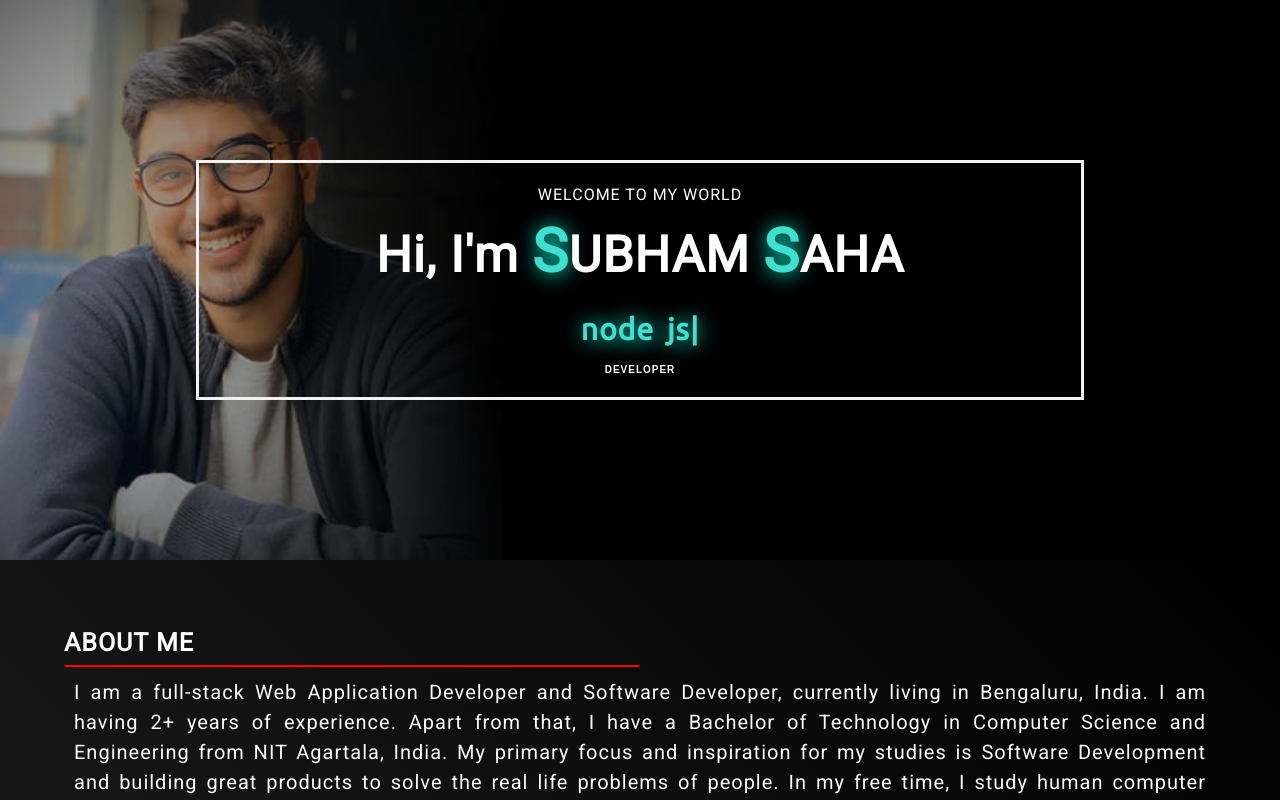
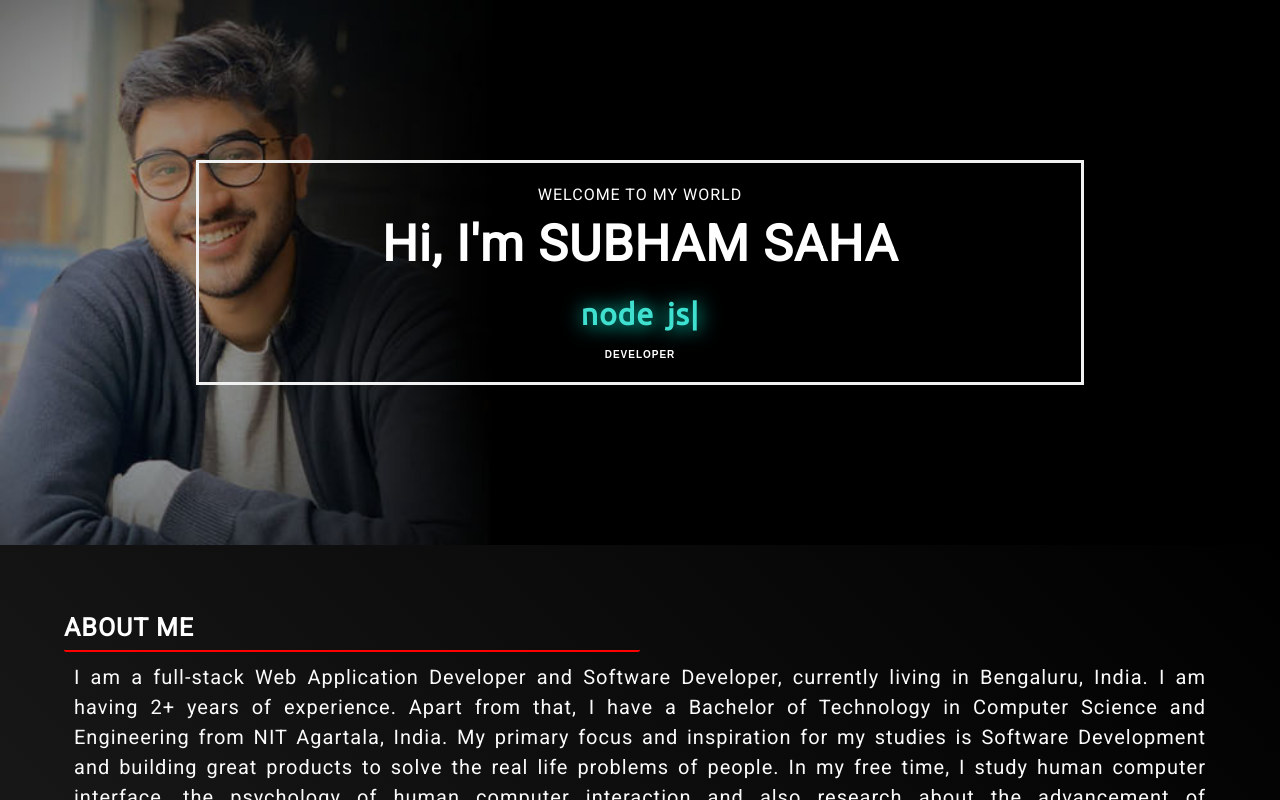
Before and after one commit to Subhamsahadeep/portfolio, a React (Create React App) app: page /#/Portfolio in a window 1280 px wide. Shown: the top 800 px of the page. Built offline with nearby package versions, Linux system fonts and the light colour scheme.

Commit message:
name fixed

```diff
--- a/src/components/portfolio.js
+++ b/src/components/portfolio.js
@@ -84,7 +84,7 @@ class PortfolioComponent extends Component {
           <div className="intro" data-aos="fade" data-aos-offset="500" data-aos-easing="ease-in-out-cubic" data-aos-duration="5000">
             <div className="uppercase slim"> Welcome to my world</div>
             <div className="name">
-              Hi, I'm <span> <span className="letter-S-name">S</span>UBHAM <span className="letter-S-name">S</span>AHA</span>
+              Hi, I'm <span> SUBHAM SAHA</span>
             </div>
             <div className="location p-t-10">
               <div className="dynamic-texts">
```
